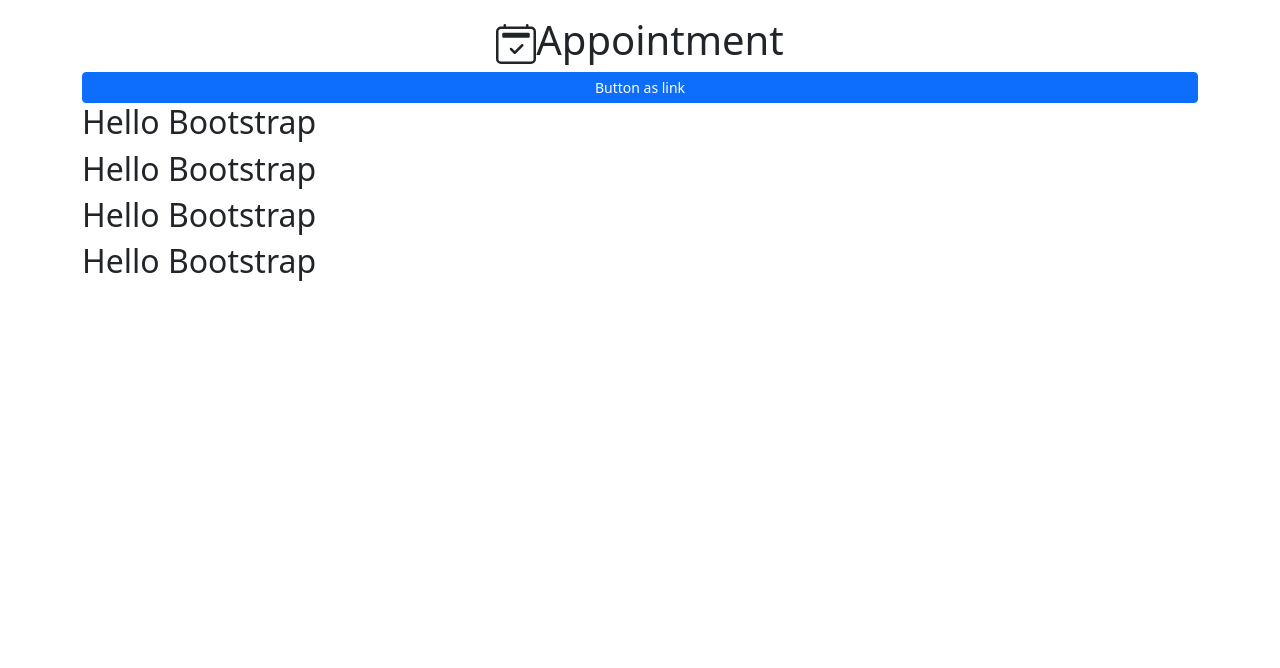
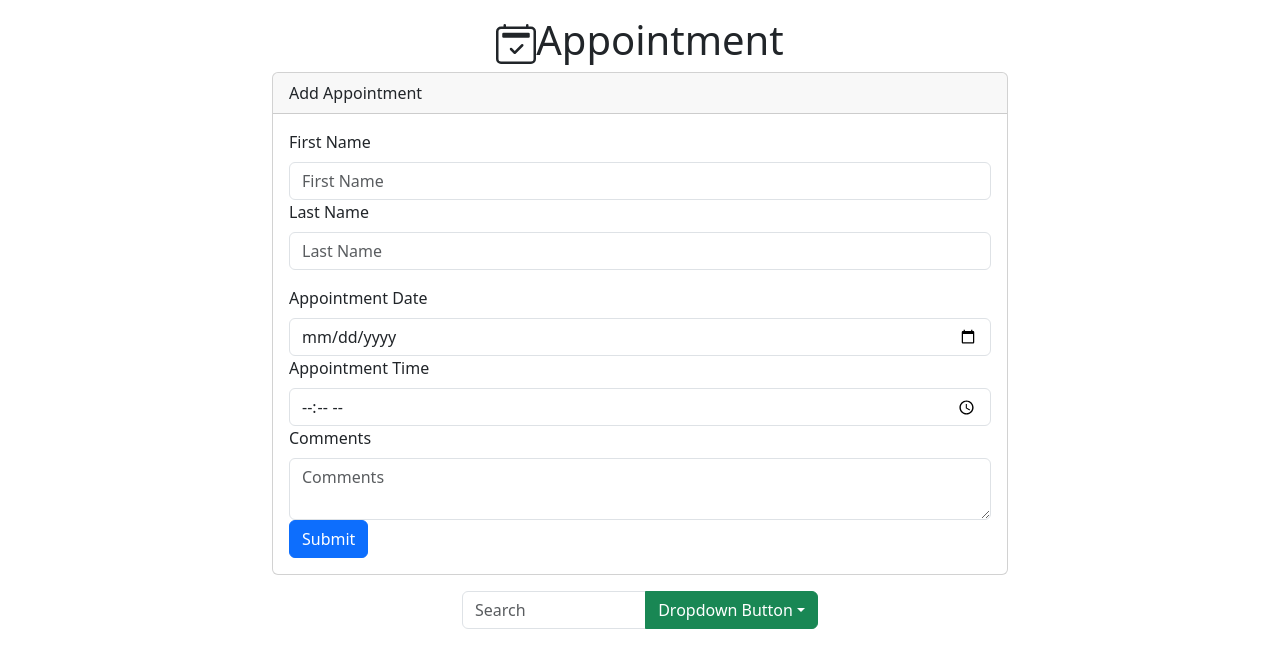
Before and after one commit to iyanuloluwa-Miracle/React_Project, a React (Vite) app: page / in a window 1280 px wide. Shown: the top 668 px of the page. Built offline with nearby package versions, Linux system fonts and the light colour scheme.

Commit message:
feat:added an appointment feature

```diff
--- a/src/App.jsx
+++ b/src/App.jsx
@@ -1,47 +1,32 @@
 import "./App.css";
 import "bootstrap/dist/css/bootstrap.min.css";
 import { BsCalendar2Check } from "react-icons/bs";
-import { Button, Container, Row, Col } from "react-bootstrap";
-
+import { Container, Row, Col } from "react-bootstrap";
+import Search from "./components/Search";
+import AddAppointment from "./components/AddAppointments";
 function App() {
   return (
     <div>
       <Container>
-        <h1 className="text-center fw-light mt-3">
-          <BsCalendar2Check/>
-           Appointment
-        </h1>
-        <div className="d-grid gap-2">
-          <Button size="sm" >
-            Button as link
-          </Button>
-
-        </div>
-
-
         <Row>
-          <Col></Col>
-        </Row>
-        <Row md={3}>
           <Col>
-            <h2>Hello Bootstrap</h2>
+            <h1 className="text-center fw-light mt-3">
+              <BsCalendar2Check />
+              Appointment
+            </h1>
           </Col>
         </Row>
-        <Row md={3}>
-          <Col>
-            <h2>Hello Bootstrap</h2>
+
+        <Row className="justify-content-center">
+          <AddAppointment/>
+        </Row>
+
+        <Row className="justify-content-center">
+          <Col md="4">
+            <Search />
           </Col>
         </Row>
-        <Row md={3}>
-          <Col>
-            <h2>Hello Bootstrap</h2>
-          </Col>
-        </Row>
-        <Row md={3}>
-          <Col>
-            <h2>Hello Bootstrap</h2>
-          </Col>
-        </Row>
+
       </Container>
     </div>
   );
--- /dev/null
+++ b/src/components/AddAppointments.jsx
@@ -0,0 +1,46 @@
+import { Form, Col, Row, Card, Button } from "react-bootstrap";
+
+const AddAppointment = () => {
+  return (
+    <>
+      <Col md="8">
+        <Card className="mb-3">
+          <Card.Header>Add Appointment</Card.Header>
+          <Card.Body>
+            <Form>
+              <Row className="mb-3">
+                <Form.Group>
+                  <Form.Label>First Name</Form.Label>
+                  <Form.Control type="text" placeholder="First Name" />
+                </Form.Group>
+                <Form.Group>
+                  <Form.Label>Last Name</Form.Label>
+                  <Form.Control type="text" placeholder="Last Name" />
+                </Form.Group>
+              </Row>
+
+              <Form.Group>
+                <Form.Label>Appointment Date</Form.Label>
+                <Form.Control type="date" />
+              </Form.Group>
+
+              <Form.Group>
+                <Form.Label>Appointment Time</Form.Label>
+                <Form.Control type="time" />
+              </Form.Group>
+
+              <Form.Group>
+                <Form.Label>Comments</Form.Label>
+                <Form.Control as="textarea" placeholder="Comments" />
+              </Form.Group>
+
+              <Button variant="primary">Submit</Button>
+            </Form>
+          </Card.Body>
+        </Card>
+      </Col>
+    </>
+  );
+};
+
+export default AddAppointment;
--- /dev/null
+++ b/src/components/Search.jsx
@@ -0,0 +1,31 @@
+import { FormControl, InputGroup, Dropdown } from "react-bootstrap";
+
+const DropDown = () => {
+  return (
+    <>
+      <Dropdown>
+        <Dropdown.Toggle variant="success" id="dropdown-basic">
+          Dropdown Button
+        </Dropdown.Toggle>
+
+        <Dropdown.Menu>
+          <Dropdown.Item href="#/action-1">Action</Dropdown.Item>
+          <Dropdown.Item href="#/action-2">Another action</Dropdown.Item>
+          <Dropdown.Item href="#/action-3">Something else</Dropdown.Item>
+        </Dropdown.Menu>
+      </Dropdown>
+    </>
+  );
+};
+const Search = () => {
+  return (
+    <>
+      <InputGroup className="mb-3">
+        <FormControl placeholder="Search"></FormControl>
+        <DropDown />
+      </InputGroup>
+    </>
+  );
+};
+
+export default Search;
```
